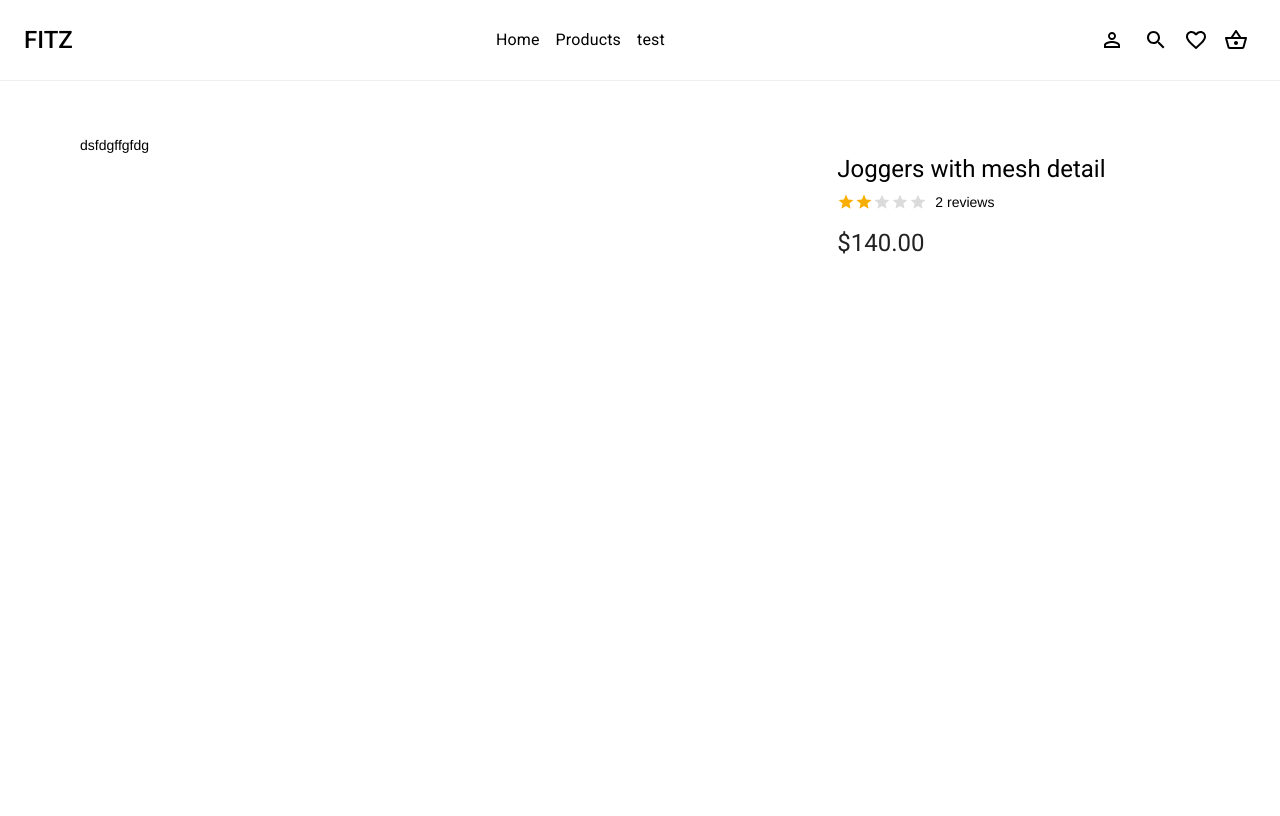
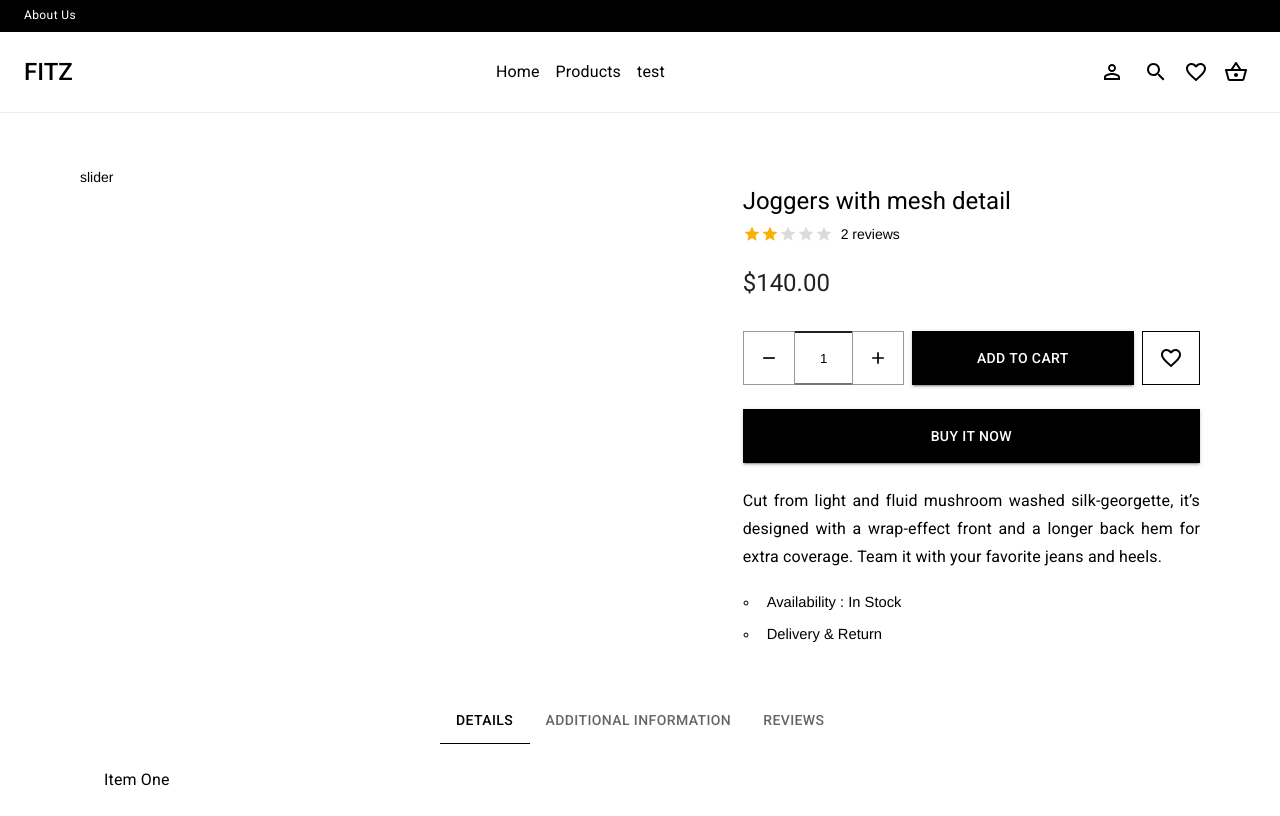
Before and after one commit to SanalDominic/fitz, a React (Create React App) app in the folder client/: page /test in a window 1280 px wide. Built offline with nearby package versions, Linux system fonts and the light colour scheme.

Commit message:
created product view

```diff
--- a/client/package.json
+++ b/client/package.json
@@ -4,7 +4,11 @@
   "private": true,
   "proxy": "http://localhost:4000",
   "dependencies": {
+    "@emotion/react": "^11.10.4",
+    "@emotion/styled": "^11.10.4",
     "@mui/icons-material": "^5.8.4",
+    "@mui/lab": "^5.0.0-alpha.100",
+    "@mui/material": "^5.10.6",
     "@mui/styled-engine-sc": "^5.10.0",
     "@testing-library/jest-dom": "^5.16.5",
     "@testing-library/react": "^13.3.0",
--- a/client/src/components/Navbar/Navbar.jsx
+++ b/client/src/components/Navbar/Navbar.jsx
@@ -19,13 +19,23 @@ const Navbar = () => {
   return (
     <>
       <Box
+        sx={{ height: "2rem", backgroundColor: "#000" }}
+        display="flex"
+        alignItems="center"
+        px={3}
+      >
+        <Typography variant="caption" color="#fff">
+          About Us
+        </Typography>
+      </Box>
+      <Box
         sx={{
           display: { xs: "none", sm: "flex" },
           justifyContent: "space-between",
           px: 3,
           backgroundColor: "#fff",
           height: "5rem",
-          borderBottom: '1px solid #eeeeee'
+          borderBottom: "1px solid #eeeeee",
         }}
       >
         <Box
--- /dev/null
+++ b/client/src/components/Productview/MoreDetails.jsx
@@ -0,0 +1,32 @@
+import React, { useState } from "react";
+import Box from "@mui/material/Box";
+import Tab from "@mui/material/Tab";
+import TabContext from "@mui/lab/TabContext";
+import TabList from "@mui/lab/TabList/TabList";
+import TabPanel from "@mui/lab/TabPanel";
+
+const MoreDetails = () => {
+  const [value, setValue] = useState("1");
+
+  const handleChange = (event, newValue) => {
+    setValue(newValue);
+  };
+  return (
+    <Box sx={{ width: "100%", typography: "body1",pt:4 }}>
+      <TabContext value={value}>
+        <Box >
+          <TabList onChange={handleChange}>
+            <Tab label="Details" value="1" />
+            <Tab label="Additional Information" value="2" />
+            <Tab label="Reviews" value="3" />
+          </TabList>
+        </Box>
+        <TabPanel value="1">Item One</TabPanel>
+        <TabPanel value="2">Item Two</TabPanel>
+        <TabPanel value="3">Item Three</TabPanel>
+      </TabContext>
+    </Box>
+  );
+};
+
+export default MoreDetails;
--- /dev/null
+++ b/client/src/components/Productview/ProductDetails.jsx
@@ -0,0 +1,165 @@
+import React, { useState } from "react";
+import Box from "@mui/material/Box";
+import Typography from "@mui/material/Typography";
+import Rating from "@mui/material/Rating";
+import StarIcon from "@mui/icons-material/Star";
+import ButtonGroup from "@mui/material/ButtonGroup";
+import Button from "@mui/material/Button";
+import AddIcon from "@mui/icons-material/Add";
+import RemoveIcon from "@mui/icons-material/Remove";
+import FavoriteBorderIcon from "@mui/icons-material/FavoriteBorder";
+
+const labels = {
+  0.5: "Useless",
+  1: "Useless+",
+  1.5: "Poor",
+  2: "Poor+",
+  2.5: "Ok",
+  3: "Ok+",
+  3.5: "Good",
+  4: "Good+",
+  4.5: "Excellent",
+  5: "Excellent+",
+};
+
+function getLabelText(value) {
+  return `${value} Star${value !== 1 ? "s" : ""}, ${labels[value]}`;
+}
+
+const ProductDetails = () => {
+  const [value, setValue] = useState(2);
+  const [hover, setHover] = useState(-1);
+  const [quantity, setQuantity] = useState(1);
+  return (
+    <>
+      <Typography mt={2} variant="h5" color="initial">
+        Joggers with mesh detail
+      </Typography>
+      <Box
+        pt={1}
+        name="hover-feedback"
+        sx={{
+          display: "flex",
+          flexFlow: "row",
+          alignItems: "center",
+        }}
+      >
+        <Rating
+          size="small"
+          value={value}
+          precision={0.5}
+          getLabelText={getLabelText}
+          onChange={(event, newValue) => {
+            setValue(newValue);
+          }}
+          onChangeActive={(event, newHover) => {
+            setHover(newHover);
+          }}
+          emptyIcon={<StarIcon style={{ opacity: 0.55 }} fontSize="inherit" />}
+        />
+        <span style={{ paddingLeft: "0.5rem" }}>{2} reviews</span>
+      </Box>
+      <Typography variant="h5" color="text.primary" pt={3}>
+        $140.00
+      </Typography>
+      <Box
+        pt={4}
+        display="flex"
+        alignItems="center"
+        justifyContent="space-between"
+      >
+        <ButtonGroup>
+          <Button
+            aria-label="reduce"
+            onClick={() => {
+              setQuantity(Math.max(quantity - 1, 0));
+            }}
+          >
+            <RemoveIcon fontSize="small" />
+          </Button>
+          <input
+            className="number"
+            type="number"
+            value={quantity}
+            onChange={(e) => {
+              setQuantity(e.target.value);
+            }}
+          ></input>
+
+          <Button
+            aria-label="increase"
+            onClick={() => {
+              setQuantity(quantity + 1);
+            }}
+          >
+            <AddIcon fontSize="small" />
+          </Button>
+        </ButtonGroup>
+        <Button
+          fullWidth
+          sx={{
+            ml: 1,
+            borderRadius: "unset",
+            height: "3.375rem",
+            backgroundColor: "#000",
+            px: 4,
+            "&:hover": {
+              backgroundColor: "#000",
+            },
+          }}
+          variant="contained"
+        >
+          ADD TO CART
+        </Button>
+        <Button
+          sx={{
+            ml: 1,
+            borderRadius: "unset",
+            height: "3.375rem",
+            minWidth: "auto",
+            borderColor: "#000",
+            color: "#000",
+            px: 2,
+            "&:hover": {
+              backgroundColor: "#000",
+              color: "#fff",
+            },
+          }}
+          variant="outlined"
+        >
+          <FavoriteBorderIcon />
+        </Button>
+      </Box>
+      <Box mt={3}>
+        <Button
+          fullWidth
+          sx={{
+            borderRadius: "unset",
+            height: "3.375rem",
+            backgroundColor: "#000",
+            px: 4,
+            "&:hover": {
+              backgroundColor: "#000",
+            },
+          }}
+          variant="contained"
+        >
+          BUY IT NOW
+        </Button>
+      </Box>
+      <Box mt={3}>
+        <Typography variant="subtitle1" color="initial" textAlign="justify">
+          Cut from light and fluid mushroom washed silk-georgette, it’s designed
+          with a wrap-effect front and a longer back hem for extra coverage.
+          Team it with your favorite jeans and heels.
+        </Typography>
+        <ol className="ol">
+          <li> Availability : {"In Stock"}</li>
+          <li>Delivery & Return</li>
+        </ol>
+      </Box>
+    </>
+  );
+};
+
+export default ProductDetails;
--- /dev/null
+++ b/client/src/components/Productview/ProductDisplay.js
@@ -0,0 +1,41 @@
+import React, { useState } from "react";
+import Box from "@mui/material/Box";
+import Grid from "@mui/material/Grid";
+
+import ProductImageSlider from "./ProductImageSlider";
+import ProductDetails from "./ProductDetails";
+
+//style
+import "./ProductView.css";
+import MoreDetails from "./MoreDetails";
+
+const ProductDisplay = () => {
+  return (
+    <>
+      <Box
+        sx={{
+          mt: 2,
+          pt: 5,
+          flexGrow: 1,
+          backgroundColor: "#fff",
+          px: { xs: 2, sm: 10 },
+        }}
+      >
+        <Grid container spacing={2}>
+          <Grid item xs={7}>
+            <ProductImageSlider />
+          </Grid>
+          <Grid item xs={5}>
+            <ProductDetails />
+          </Grid>
+        </Grid>
+
+        <Box>
+          <MoreDetails />
+        </Box>
+      </Box>
+    </>
+  );
+};
+
+export default ProductDisplay;
--- /dev/null
+++ b/client/src/components/Productview/ProductImageSlider.jsx
@@ -0,0 +1,11 @@
+import React from 'react'
+
+const ProductImageSlider = () => {
+  return (
+    <div>
+      slider
+    </div>
+  )
+}
+
+export default ProductImageSlider
--- /dev/null
+++ b/client/src/components/Productview/ProductView.css
@@ -0,0 +1,48 @@
+.number {
+  width: 3.375rem;
+  text-align: center;
+  border-left: unset;
+  border-right: unset;
+}
+
+/* Chrome, Safari, Edge, Opera */
+.number::-webkit-outer-spin-button,
+.number::-webkit-inner-spin-button {
+  -webkit-appearance: none;
+  margin: 0;
+}
+
+/* Firefox */
+.number[type="number"] {
+  -moz-appearance: textfield;
+}
+
+.css-1rwt2y5-MuiButtonBase-root-MuiButton-root {
+  letter-spacing: 0.1em;
+  border: 1px solid rgb(152, 152, 152) !important;
+  border-radius: unset !important;
+  color: #000 !important;
+  height: 3.375rem;
+}
+ol {
+  padding-left: 1rem;
+  list-style: circle;
+  font-size: 0.92rem;
+}
+ol > li {
+  padding: 0.5rem;
+}
+
+.css-heg063-MuiTabs-flexContainer {
+  display: flex;
+  justify-content: center;
+}
+
+.css-1h9z7r5-MuiButtonBase-root-MuiTab-root.Mui-selected {
+  color: #000 !important;
+}
+
+.css-1aquho2-MuiTabs-indicator {
+  background-color: #000 !important;
+  height: 0.063rem !important;
+}
--- a/client/src/pages/Productview.jsx
+++ b/client/src/pages/Productview.jsx
@@ -1,83 +1,10 @@
-import React, { useState } from "react";
-import Box from "@mui/material/Box";
-import Grid from "@mui/material/Grid";
-import Typography from "@mui/material/Typography";
-// import Typography from "@mui/material/Typography";
-import Rating from "@mui/material/Rating";
-import StarIcon from "@mui/icons-material/Star";
-
-const labels = {
-  0.5: "Useless",
-  1: "Useless+",
-  1.5: "Poor",
-  2: "Poor+",
-  2.5: "Ok",
-  3: "Ok+",
-  3.5: "Good",
-  4: "Good+",
-  4.5: "Excellent",
-  5: "Excellent+",
-};
-
-function getLabelText(value) {
-  return `${value} Star${value !== 1 ? "s" : ""}, ${labels[value]}`;
-}
+import React from "react";
+import ProductDisplay from "../components/Productview/ProductDisplay";
 
 const Productview = () => {
-  const [value, setValue] = useState(2);
-  const [hover, setHover] = useState(-1);
-
   return (
     <>
-      <Box
-        sx={{
-          mt: 2,
-          pt: 5,
-          flexGrow: 1,
-          backgroundColor: "#fff",
-          px: { xs: 2, sm: 10 },
-        }}
-      >
-        <Grid container spacing={2}>
-          <Grid item xs={8}>
-            dsfdgffgfdg
-          </Grid>
-          <Grid item xs={4}>
-            <Typography mt={2} variant="h5" color="initial">
-              Joggers with mesh detail
-            </Typography>
-            <Box
-              pt={1}
-              name="hover-feedback"
-              sx={{
-                display: "flex",
-                flexFlow: "row",
-                alignItems: "center",
-              }}
-            >
-              <Rating
-                size="small"
-                value={value}
-                precision={0.5}
-                getLabelText={getLabelText}
-                onChange={(event, newValue) => {
-                  setValue(newValue);
-                }}
-                onChangeActive={(event, newHover) => {
-                  setHover(newHover);
-                }}
-                emptyIcon={
-                  <StarIcon style={{ opacity: 0.55 }} fontSize="inherit" />
-                }
-              />
-              <span style={{ paddingLeft: "0.5rem" }}>{2} reviews</span>
-            </Box>
-            <Typography variant="h5" color="text.primary" pt={2}>
-              $140.00
-            </Typography>
-          </Grid>
-        </Grid>
-      </Box>
+      <ProductDisplay />
     </>
   );
 };
```
Also changed, not shown: 1 other file (tests, documents, lock files or other folders).
